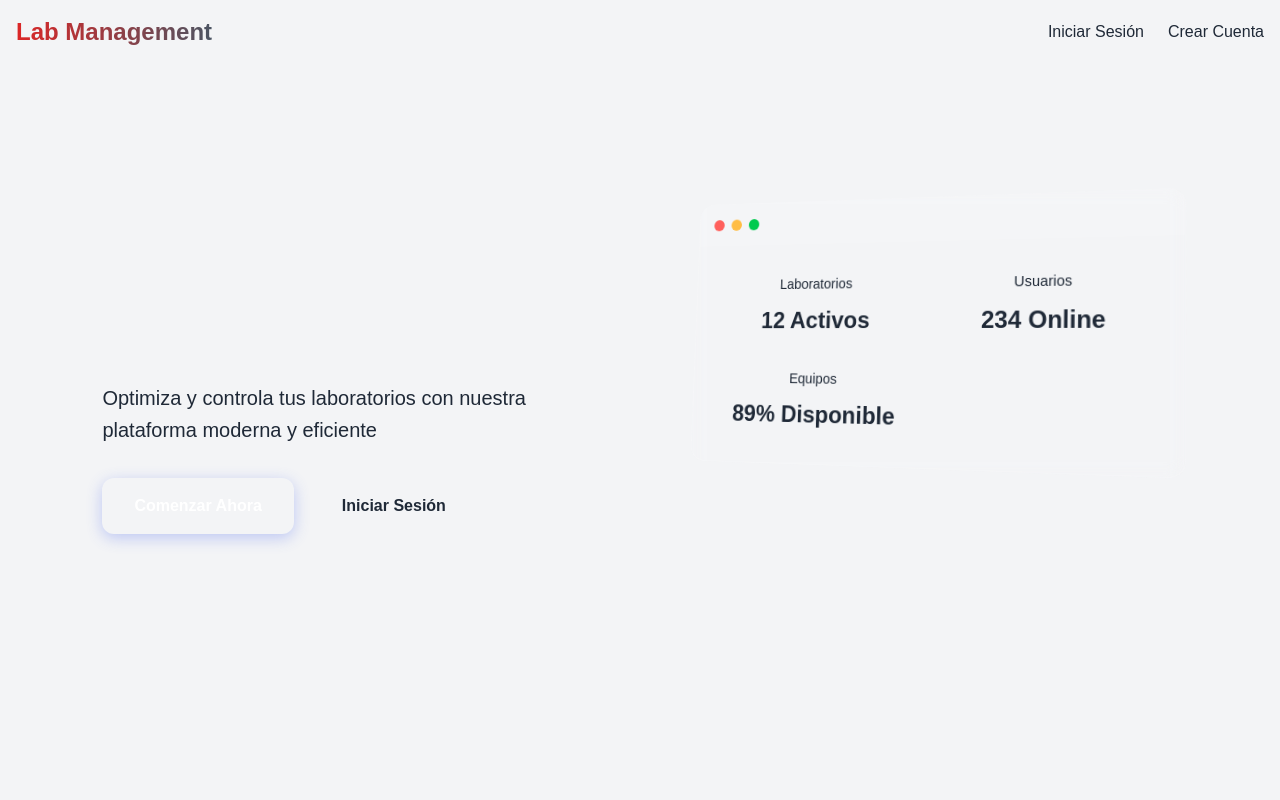
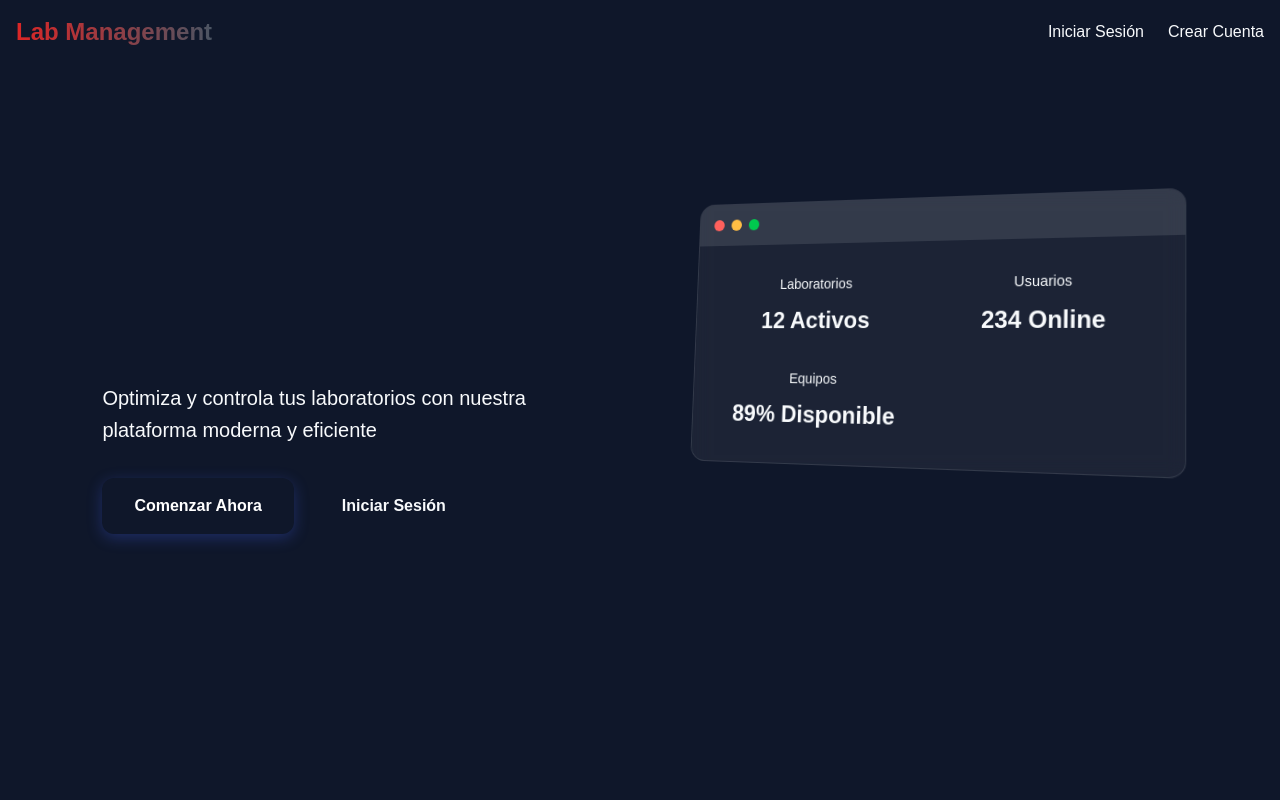
Before and after one commit to mat1520/lab-management-system, a React (Create React App) app in the folder frontend/: page / in a window 1280 px wide. Shown: the top 800 px of the page. Built offline with nearby package versions, Linux system fonts and the light colour scheme.

Commit message:
fix: Actualización de colores en tailwind.config.js para tema oscuro

```diff
--- a/frontend/tailwind.config.js
+++ b/frontend/tailwind.config.js
@@ -35,11 +35,11 @@ module.exports = {
           800: '#1e293b',
           900: '#0f172a',
         },
-        background: '#f3f4f6',
-        surface: '#ffffff',
+        background: '#0f172a',
+        surface: '#1e293b',
         text: {
-          DEFAULT: '#1f2937',
-          light: '#6b7280',
+          DEFAULT: '#f8fafc',
+          light: '#cbd5e1',
         },
         success: {
           50: '#f0fdf4',
```
